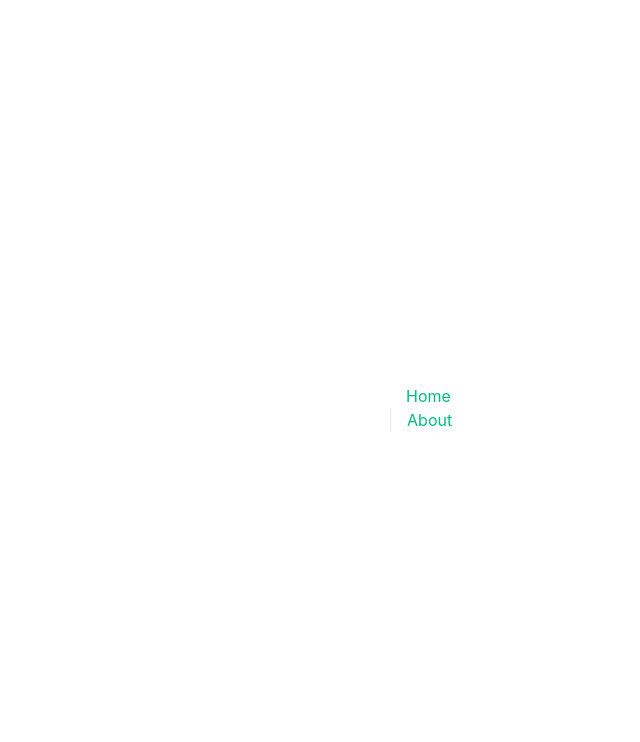
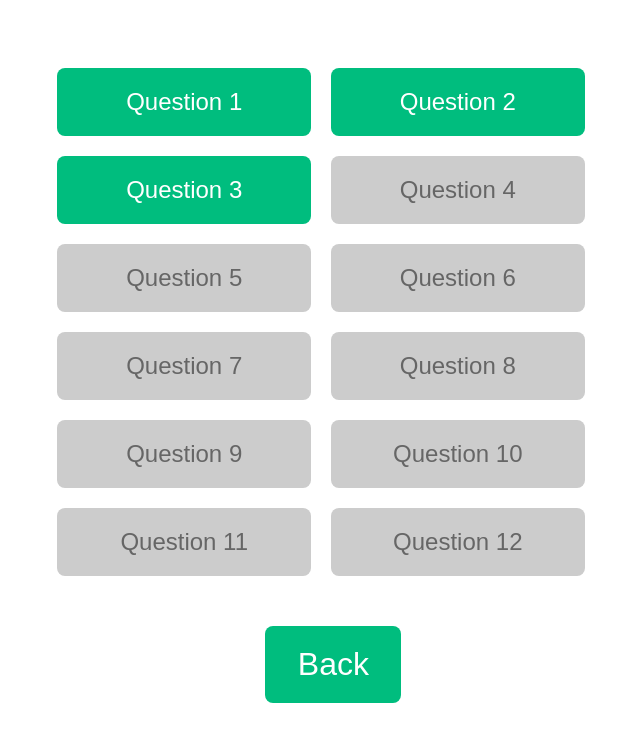
Before and after one commit to alvareson/intellectual_jenga, a Vue app: page /choices/1 in a window 1280 px wide. Before the commit this address had no page. Shown: the top 742 px of the page, without its empty margins (15-655 px from the left). Built offline with nearby package versions, Linux system fonts and the light colour scheme.

Commit message:
feat(views): wrote main views in app

```diff
--- a/src/App.vue
+++ b/src/App.vue
@@ -3,14 +3,14 @@ import { RouterLink, RouterView } from 'vue-router'
 </script>
 
 <template>
-  <header>
-    <div class="wrapper">
-      <nav>
-        <RouterLink to="/">Home</RouterLink>
-        <RouterLink to="/about">About</RouterLink>
-      </nav>
-    </div>
-  </header>
+<!--  <header>-->
+<!--    <div class="wrapper">-->
+<!--      <nav>-->
+<!--        <RouterLink to="/">Home</RouterLink>-->
+<!--        <RouterLink to="/about">About</RouterLink>-->
+<!--      </nav>-->
+<!--    </div>-->
+<!--  </header>-->
 
   <RouterView />
 </template>
--- /dev/null
+++ b/src/data/answers.js
@@ -0,0 +1,93 @@
+export const music1 = {
+  musicAnswer1: "Stevie Wonder",
+  musicAnswer2: "Who knows",
+  musicAnswer3: "Morgenshtern",
+  musicAnswer4: "2pac",
+}
+
+export const music2 = {
+  musicAnswer1: "King of the pop",
+  musicAnswer2: "KGB agent",
+  musicAnswer3: "Alien",
+  musicAnswer4: "Human",
+}
+
+export const music3 = {
+  musicAnswer1: "Moscow",
+  musicAnswer2: "Omsk",
+  musicAnswer3: "Kazan",
+  musicAnswer4: "Ufa",
+}
+
+
+
+export const science1 = {
+  scienceAnswer1: "Scientist",
+  scienceAnswer2: "Who knows",
+  scienceAnswer3: "Esketit",
+  scienceAnswer4: "Wassup Gangsta",
+}
+
+export const science2 = {
+  scienceAnswer1: "Mother of radiation",
+  scienceAnswer2: "Elf",
+  scienceAnswer3: "Ork",
+  scienceAnswer4: "Human",
+}
+
+export const science3 = {
+  scienceAnswer1: "Atom bomb creator",
+  scienceAnswer2: "Whooo?",
+  scienceAnswer3: "Graffiti artist",
+  scienceAnswer4: "CS player",
+}
+
+
+
+
+
+export const literature1 = {
+  literatureAnswer1: "Writer",
+  literatureAnswer2: "Who knows",
+  literatureAnswer3: "Esketit",
+  literatureAnswer4: "Wassup Gangsta",
+}
+
+export const literature2 = {
+  literatureAnswer1: "Author of cool book",
+  literatureAnswer2: "Elf",
+  literatureAnswer3: "Ork",
+  literatureAnswer4: "Human",
+}
+
+export const literature3 = {
+  literatureAnswer1: "Cool gangsta author",
+  literatureAnswer2: "0",
+  literatureAnswer3: "20",
+  literatureAnswer4: "24",
+}
+
+
+
+
+
+export const social1 = {
+  socialAnswer1: "President",
+  socialAnswer2: "Who knows",
+  socialAnswer3: "Esketit",
+  socialAnswer4: "Wassup Gangsta",
+}
+
+export const social2 = {
+  socialAnswer1: "Democrat",
+  socialAnswer2: "Elf",
+  socialAnswer3: "Ork",
+  socialAnswer4: "Human",
+}
+
+export const social3 = {
+  socialAnswer1: "1",
+  socialAnswer2: "0",
+  socialAnswer3: "20",
+  socialAnswer4: "Authoritarian tzar",
+}
--- /dev/null
+++ b/src/data/questions.js
@@ -0,0 +1,23 @@
+export const music = {
+  questionMusic1: "Who wrote Sunshine in their eyes?",
+  questionMusic2: "Who is MJ",
+  questionMusic3: "Original city of Face",
+}
+
+export const science = {
+  questionScience1: "Who is Albert Einstein?",
+  questionScience2: "Who is Marie Cury?",
+  questionScience3: "Who is Openheimer?",
+}
+
+export const literature = {
+  questionLiterature1: "Who is Pelevin",
+  questionLiterature2: "Who is Sorokin",
+  questionLiterature3: "Who is Pushkin",
+}
+
+export const social = {
+  questionSocialMusic1: "Who is Bush",
+  questionSocialMusic2: "Who is Obama",
+  questionSocialMusic3: "Who is Putin",
+}
--- a/src/router/index.js
+++ b/src/router/index.js
@@ -1,5 +1,4 @@
 import { createRouter, createWebHistory } from 'vue-router'
-import HomeView from '../views/HomeView.vue'
 
 const router = createRouter({
   history: createWebHistory(import.meta.env.BASE_URL),
@@ -7,13 +6,25 @@ const router = createRouter({
     {
       path: '/',
       name: 'home',
-      component: HomeView
+      component: () => import('../views/HomeView.vue')
     },
     {
-      path: '/about',
-      name: 'about',
-      component: () => import('../views/AboutView.vue')
-    }
+      path: '/category',
+      name: 'category',
+      component: () => import('../views/CategoryView.vue')
+    },
+    {
+      path: '/choices/:category',
+      name: 'choice',
+      component: () => import('../views/ChoiceView.vue'),
+      props: true,
+    },
+    {
+      path: '/question/:category/:questionNumber',
+      name: 'question',
+      component: () => import('../views/QuestionView.vue'),
+      props: true,
+    },
   ]
 })
 
--- a/src/views/AboutView.vue
+++ /dev/null
@@ -1,15 +0,0 @@
-<template>
-  <div class="about">
-    <h1>This is an about page</h1>
-  </div>
-</template>
-
-<style>
-@media (min-width: 1024px) {
-  .about {
-    min-height: 100vh;
-    display: flex;
-    align-items: center;
-  }
-}
-</style>
--- /dev/null
+++ b/src/views/CategoryView.vue
@@ -0,0 +1,66 @@
+<template>
+  <div class="category-container">
+    <div class="category-main">
+      <button class="category-button" @click="navigateToChoices('music')">Music</button>
+      <button class="category-button" @click="navigateToChoices('science')">Science</button>
+      <button class="category-button" @click="navigateToChoices('literature')">Literature</button>
+      <button class="category-button" @click="navigateToChoices('social')">Social</button>
+    </div>
+
+    <div class="category-footer">
+      <button class="category-button" @click="goBack">Back</button>
+    </div>
+  </div>
+</template>
+
+<script setup>
+import { useRouter } from 'vue-router';
+
+const router = useRouter();
+
+function navigateToChoices(category) {
+  router.push({ name: 'choice', params: { category } });
+}
+
+function goBack() {
+  router.push({ name: 'home' });
+}
+</script>
+
+<style>
+.category-container {
+  display: flex;
+  flex-direction: column;
+  justify-content: space-between;
+  height: 100vh;
+  width: 100%;
+}
+
+.category-main {
+  width: 100%;
+}
+
+.category-button {
+  width: 90%;
+  padding: 20px;
+  margin: 40px 20px;
+  font-size: 2rem;
+  border: none;
+  border-radius: 8px;
+  cursor: pointer;
+  background-color: hsla(160, 100%, 37%, 1);
+  color: white;
+  display: block;
+}
+
+.category-footer {
+  width: 100%;
+  display: flex;
+  justify-content: center;
+  padding: 20px 0;
+  position: absolute;
+  bottom: 0;
+  left: 0;
+  margin-bottom: 80px;
+}
+</style>
--- /dev/null
+++ b/src/views/ChoiceView.vue
@@ -0,0 +1,95 @@
+<template>
+  <div class="choice-container">
+    <div class="buttons-row">
+      <button
+          v-for="n in 12"
+          :key="n"
+          class="choice-button"
+          :class="{ disabled: n > 3 }"
+          @click="selectQuestion(n)"
+      >
+        Question {{ n }}
+      </button>
+    </div>
+
+    <div class="choice-footer">
+      <button class="back-button" @click="goBack">Back</button>
+    </div>
+  </div>
+</template>
+
+<script setup>
+import { useRouter, useRoute } from 'vue-router'
+
+const router = useRouter()
+const route = useRoute()
+
+function goBack() {
+  router.push({ name: 'category' })
+}
+
+function selectQuestion(questionNumber) {
+  if (questionNumber <= 3) {
+    router.push({
+      name: 'question',
+      params: { category: route.params.category, questionNumber }
+    })
+  } else {
+    // FOR TEST ONLY
+  }
+}
+</script>
+
+<style>
+.choice-container {
+  display: flex;
+  flex-direction: column;
+  align-items: center;
+  width: 100%;
+}
+
+.buttons-row {
+  display: flex;
+  flex-wrap: wrap;
+  justify-content: center;
+  width: 90%;
+}
+
+.choice-button {
+  width: calc(50% - 20px);
+  padding: 20px;
+  margin: 10px;
+  font-size: 1.5rem;
+  border: none;
+  border-radius: 8px;
+  cursor: pointer;
+  background-color: hsla(160, 100%, 37%, 1);
+  color: white;
+  text-align: center;
+}
+
+.choice-button.disabled, .choice-button:disabled {
+  background-color: #ccc;
+  cursor: not-allowed;
+  color: #666;
+}
+
+.back-button {
+  width: 90%;
+  padding: 20px;
+  margin: 40px 20px;
+  font-size: 2rem;
+  border: none;
+  border-radius: 8px;
+  cursor: pointer;
+  background-color: hsla(160, 100%, 37%, 1);
+  color: white;
+  display: block;
+}
+
+@media (min-width: 600px) {
+  .choice-button {
+    width: calc(50% - 20px);
+  }
+}
+</style>
--- a/src/views/HomeView.vue
+++ b/src/views/HomeView.vue
@@ -1,8 +1,47 @@
+<template>
+  <div class="home-container">
+    <button class="home-button" @click="play">Play</button>
+    <button class="home-button" @click="reset">Reset</button>
+    <button class="home-button" @click="result">Result</button>
+  </div>
+</template>
+
 <script setup>
+import { useRouter } from 'vue-router'
 
+const router = useRouter()
+const play = () => {
+  router.push({ name: 'category' })
+}
+
+function reset() {
+  console.log("Reset clicked")
+}
+
+function result() {
+  console.log("Result clicked")
+}
 </script>
 
-<template>
-  <main>
-  </main>
-</template>
+<style scoped>
+.home-container {
+  display: flex;
+  flex-direction: column;
+  align-items: center;
+  justify-content: center;
+  height: 100vh;
+  width: 100%;
+}
+
+.home-button {
+  width: 90%;
+  padding: 20px;
+  margin: 20px 0;
+  font-size: 2rem;
+  border: none;
+  border-radius: 8px;
+  cursor: pointer;
+  background-color: hsla(160, 100%, 37%, 1);
+  color: white;
+}
+</style>
--- /dev/null
+++ b/src/views/QuestionView.vue
@@ -0,0 +1,112 @@
+<template>
+  <div class="question-container">
+    <h2>{{ question }}</h2>
+    <div v-for="(answer, index) in answers" :key="index" class="answer">
+      <button class="answer-button">{{ answer }}</button>
+    </div>
+
+    <div class="check-buttons">
+      <button class="check-button" @click="markCheck">Check</button>
+      <button class="check-button" @click="markUncheck">Uncheck</button>
+    </div>
+
+    <div class="question-footer">
+      <button class="back-button" @click="goBack">Back</button>
+    </div>
+  </div>
+</template>
+
+<script setup>
+import {computed} from 'vue'
+import {useRouter, useRoute} from 'vue-router'
+import * as questionData from '../data/questions.js'
+import * as answerData from '../data/answers.js'
+
+const router = useRouter()
+const route = useRoute()
+
+const question = computed(() => {
+  const {category, questionNumber} = route.params
+  const questions = questionData[category]
+  const questionKey = Object.keys(questions)[questionNumber - 1]
+  return questions[questionKey]
+})
+
+const answers = computed(() => {
+  const {category, questionNumber} = route.params
+  const answerKey = `${category}${questionNumber}`
+  const answersObj = answerData[answerKey]
+  return Object.values(answersObj || {})
+})
+
+function goBack() {
+  router.push({name: 'choice', params: {category: route.params.category}})
+}
+
+function markCheck() {
+  console.log("Check")
+}
+
+function markUncheck() {
+  console.log("Uncheck")
+}
+</script>
+
+<style>
+.question-container {
+  display: flex;
+  flex-direction: column;
+  justify-content: space-between;
+  min-height: 100vh;
+  padding: 20px;
+  text-align: center;
+}
+
+.back-button, .check-button {
+  width: 80%;
+  padding: 15px;
+  margin: 10px auto;
+  font-size: 1.5rem;
+  border: none;
+  border-radius: 8px;
+  cursor: pointer;
+  background-color: hsla(160, 100%, 37%, 1);
+  color: white;
+  text-align: center;
+}
+
+.check-buttons, .question-footer {
+  display: flex;
+  flex-direction: column;
+  align-items: center;
+  width: 100%;
+  margin-top: 20px;
+}
+
+.answer-button {
+  width: 80%;
+  margin: 10px auto;
+  padding: 15px 20px;
+  border: 2px solid hsla(160, 100%, 37%, 0.5);
+  background-color: #f9f9f9;
+  color: #333;
+  border-radius: 10px;
+  box-shadow: 0 4px 6px rgba(0,0,0,0.1);
+  text-align: left;
+  cursor: pointer;
+  transition: transform 0.2s ease, box-shadow 0.2s ease;
+}
+
+.answer-button:hover {
+  transform: translateY(-2px);
+  box-shadow: 0 6px 12px rgba(0,0,0,0.15);
+}
+
+.check-buttons {
+  margin-top: 30px;
+}
+
+.question-footer {
+  margin-bottom: 30px;
+}
+</style>
```
